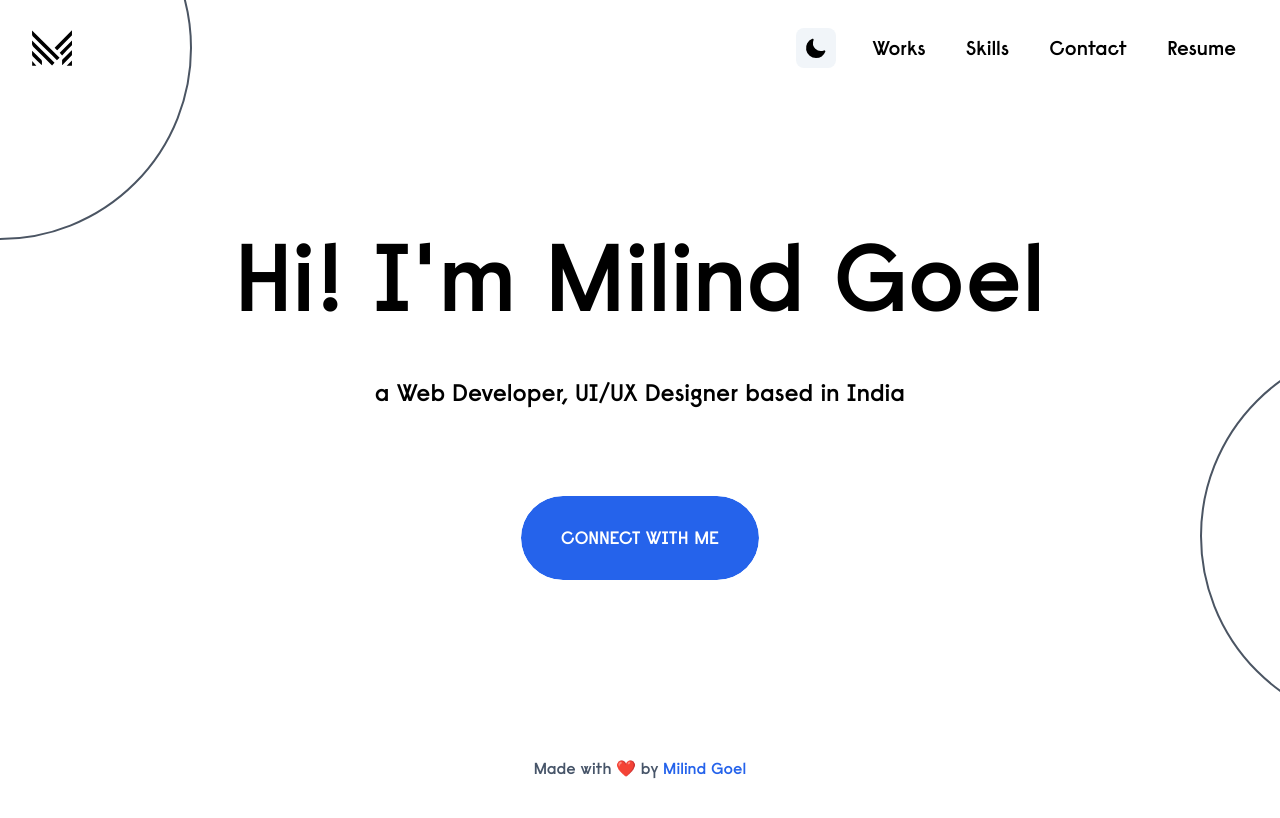
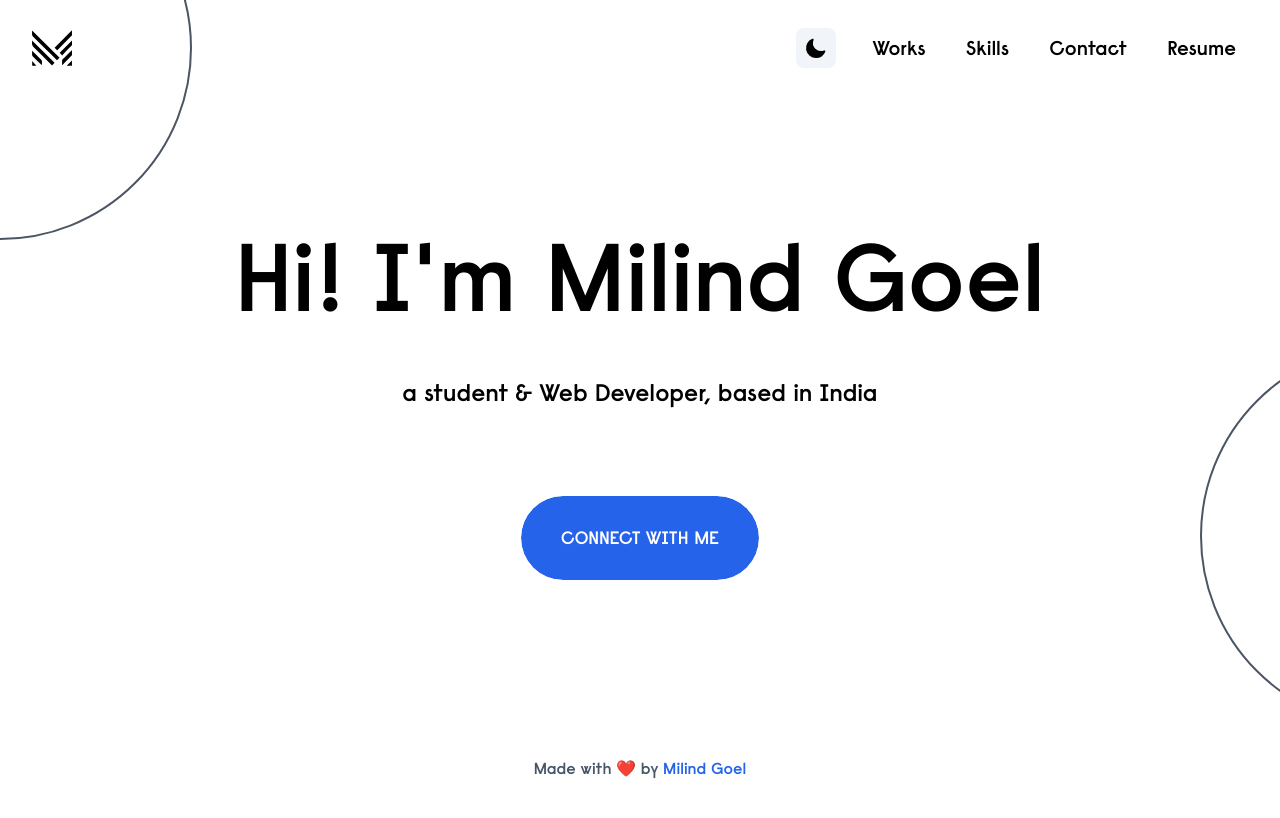
Before and after one commit to milindgoel15/portfolio, a Next.js app: page / in a window 1280 px wide. Built offline with nearby package versions, Linux system fonts and the light colour scheme.

Commit message:
improve bio

```diff
--- a/pages/index.js
+++ b/pages/index.js
@@ -17,7 +17,7 @@ export default function Home() {
         </motion.h2>
         <div className="hidden md:block w-96 h-96 md:ml-128 lg:ml-162 xl:ml-180 pointer-events-none absolute border-2 border-gray-600 rounded-full"></div>
         <motion.p initial={{ opacity: 0, translateY: '50px' }} whileInView={{ opacity: 1, translateY: 0 }} viewport={{ once: true }} transition={{ duration: 0.5 }} className="text-xl text-black dark:text-white py-8 px-3 xl:mx-80 2xl:mx-110 md:text-2xl heading">
-          a Web Developer, UI/UX Designer based in India
+          a student & Web Developer, based in India
         </motion.p>
         <Button link="/contact" title="CONNECT WITH ME" targetValue="_self" />
       </main>
```
